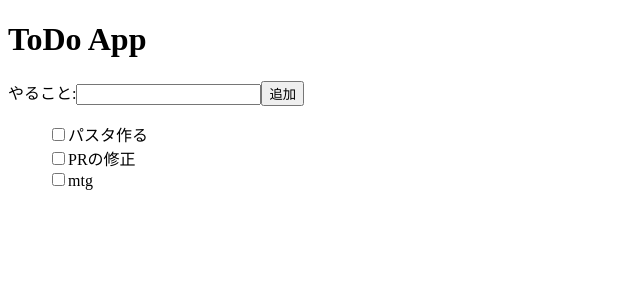
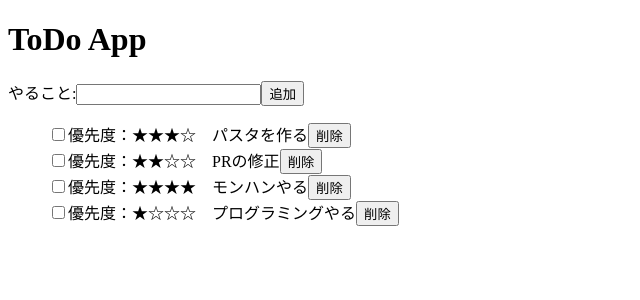
Before and after one commit to nbr41to/totoapp_58ki, a React (Create React App) app: page / in a window 1280 px wide. Shown: the top 300 px of the page, without its empty margins (0-640 px from the left). Built offline with nearby package versions, Linux system fonts and the light colour scheme.

Commit message:
2021/05/01

```diff
--- a/src/App.jsx
+++ b/src/App.jsx
@@ -1,21 +1,41 @@
+import React, { useState } from "react";
 import InputForm from "./InputForm";
 import ItemList from "./ItemList";
 
 const App = () => {
   // JavaScript書く場所
-  const todos = ['パスタ作る', 'PRの修正', 'mtg'];
+  // const todos = ['パスタ作る', 'PRの修正', 'mtg'];
+  // const [todos, setTodos] = useState(['パスタ作る', 'PRの修正', 'mtg']); // 初期値を設定する
+  const [todos, setTodos] = useState([
+    { id: '01', content: 'パスタを作る', done: false, priority: '★★★☆' },
+    { id: '02', content: 'PRの修正', done: false, priority: '★★☆☆' },
+    { id: '03', content: 'モンハンやる', done: false, priority: '★★★★' },
+    { id: '04', content: 'プログラミングやる', done: false, priority: '★☆☆☆' },
+  ]);
 
-  const add = () => {
-    todos.push('モンハンやる');
-    console.log(todos);
+  const addTodo = (addValue) => {
+    setTodos([...todos,
+    { id: '03', content: addValue, done: false, priority: '★☆☆☆' }
+    ]);
+  };
+
+  const removeTodo = (id) => {
+    const newTodos = todos.filter((todo) => {
+      if (id === todo.id) {
+        return false;
+      } else {
+        return true;
+      }
+    });
+    setTodos(newTodos);
   };
 
   return (
     // JSX...jsを使う場合は{}で囲う
     <div className="App">
       <h1>ToDo App</h1>
-      <InputForm add={add} />
-      <ItemList todos={todos} />
+      <InputForm addTodo={addTodo} />
+      <ItemList todos={todos} removeTodo={removeTodo} />
     </div>
   );
 };
--- a/src/InputForm.jsx
+++ b/src/InputForm.jsx
@@ -1,10 +1,14 @@
+import React from 'react';
 
 const InputForm = (props) => {
+  const [inputText, setInputText] = React.useState('');
+  console.log(inputText);
+
   return (
     <div>
       <label>やること:</label>
-      <input type='text' />
-      <button onClick={props.add}>追加</button>
+      <input onChange={(e) => setInputText(e.target.value)} type='text' />
+      <button onClick={() => props.addTodo(inputText)}>追加</button>
     </div>
   );
 };
--- a/src/Item.jsx
+++ b/src/Item.jsx
@@ -4,7 +4,12 @@ const Item = (props) => {
   return (
     <li>
       <input type='checkbox' />
-      {props.todo}
+      <span>
+        優先度：{props.todo.priority}
+        {'　'}
+        {props.todo.content}
+      </span>
+      <button onClick={props.removeTodo}>削除</button>
     </li>
   );
 };
--- a/src/ItemList.jsx
+++ b/src/ItemList.jsx
@@ -7,7 +7,12 @@ const ItemList = (props) => {
     <ul style={{ listStyle: 'none' }}>
       { // js
         props.todos.map((todo) => {
-          return <Item todo={todo} />;
+          return (
+            <Item
+              todo={todo}
+              removeTodo={() => props.removeTodo(todo.id)}
+            />
+          );
         })
       }
     </ul>
```
